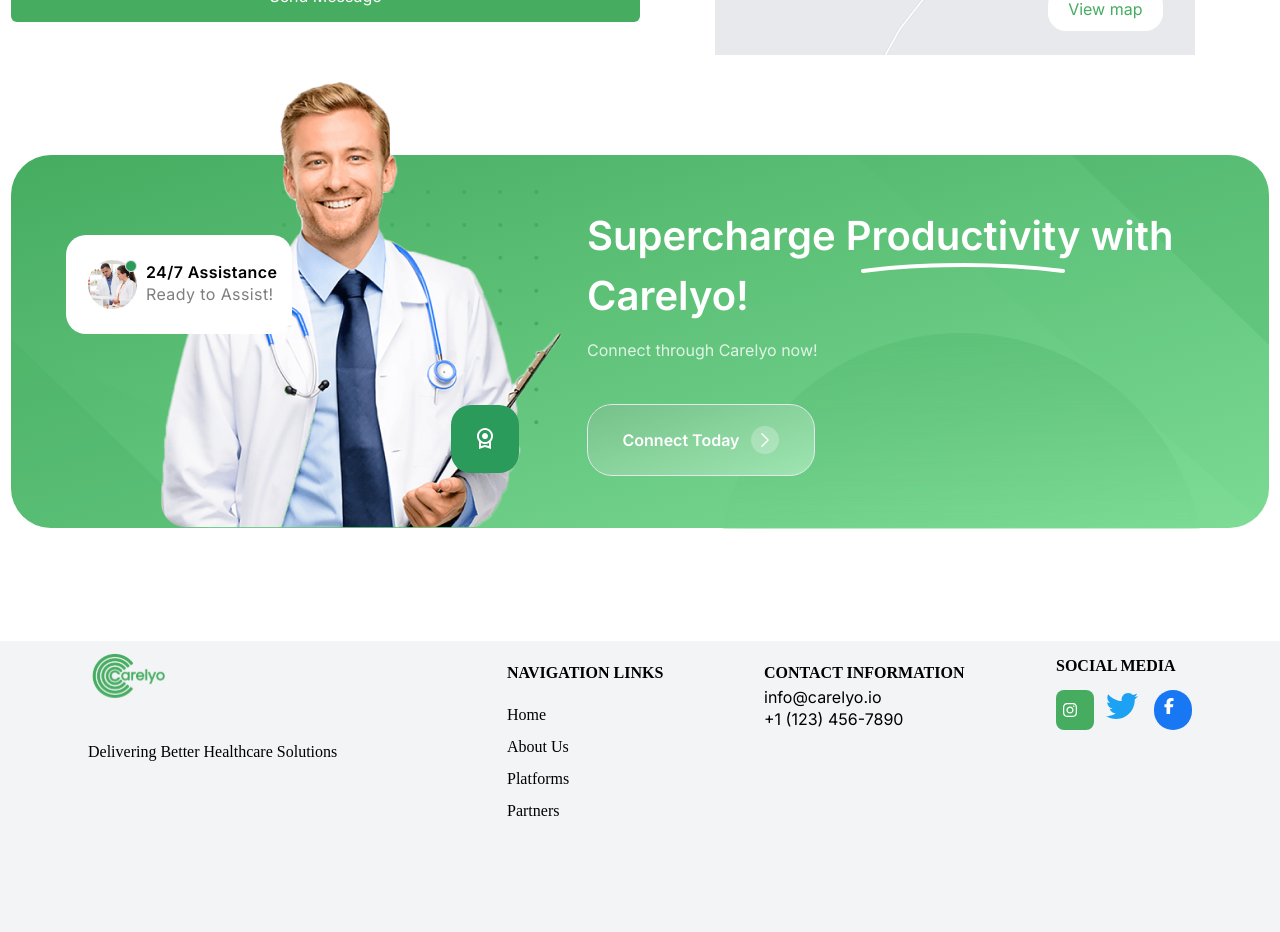
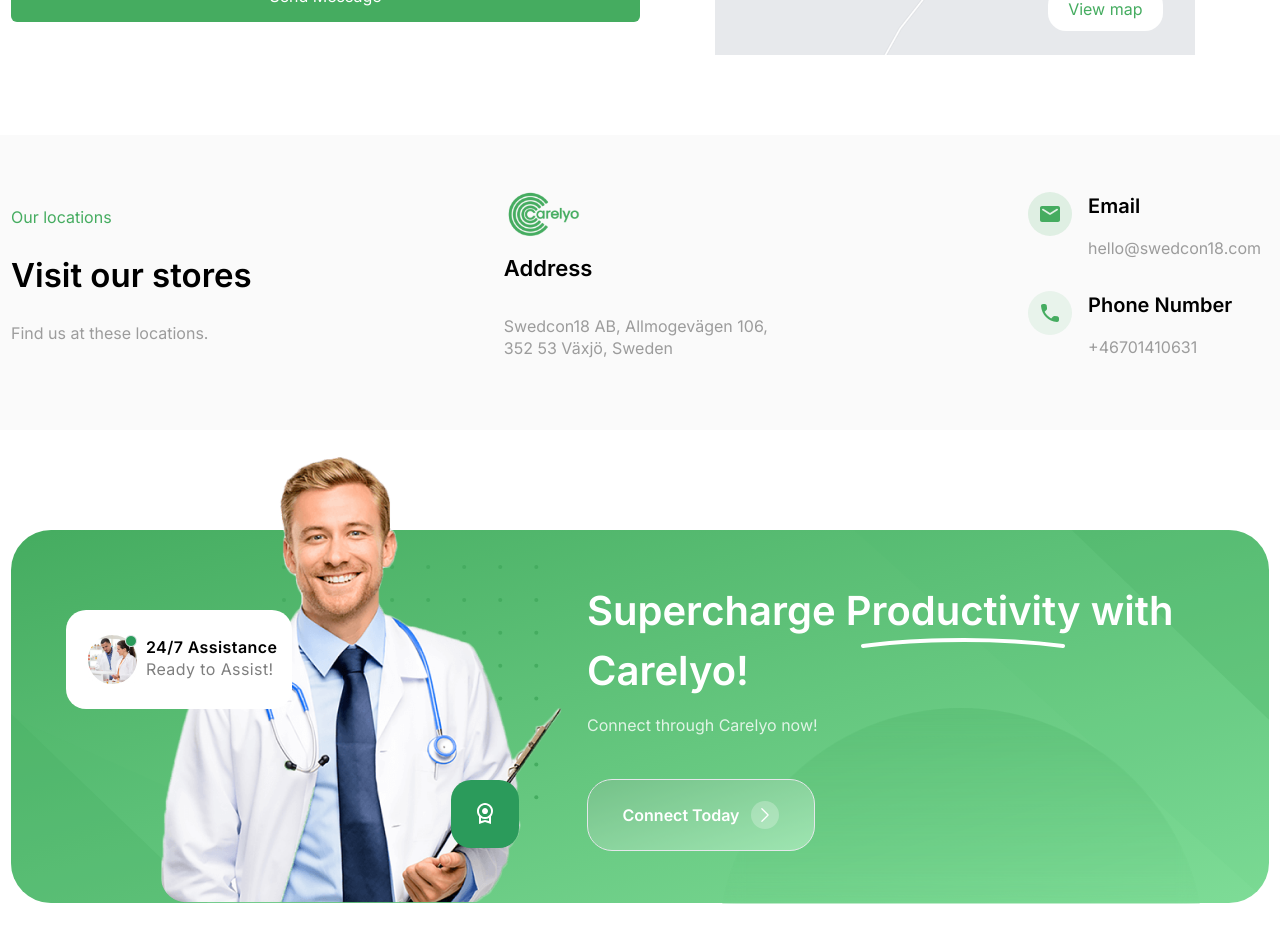
Before and after one commit to meeruu8282/next-mongodb-clerk, a Next.js app: page /providers/help in a window 1280 px wide. Shown: the part 2040-2972 px from the top of the page. Built offline with nearby package versions, Linux system fonts and the light colour scheme.

Commit message:
Completed location component

```diff
--- /dev/null
+++ b/src/app/(pages)/providers/Components/locationComponent.tsx
@@ -0,0 +1,60 @@
+import Image from "next/image"
+export default function LocationComponent() {
+    return (
+        <div className="w-full h-[295px] bg-[#FAFAFA] flex justify-center mt-20">
+            <div className="w-[1258px] flex justify-between">
+                <div className="flex flex-col justify-center">
+                    <a className="text-[#45AC60] pb-4" href="">Our locations</a>
+                    <h1 className="py-4 text-[Poppins] text-[33px] leading-[29px] font-semibold">Visit our stores</h1>
+                    <p className="py-4 text-[Poppins] text-[16px] leading-[22px] text-[#9C9C9C]">Find us at these locations.</p>
+                </div>
+                <div className="flex flex-col justify-center">
+                    <Image
+                        src="/Mask group.png"
+                        alt="Mask Image"
+                        width={78}
+                        height={68}
+                    />
+                    <h3 className="py-4 text-[Poppins] text-[22px] leading-[29px] font-semibold">Address</h3>
+                    <p className="py-4 text-[Poppins] text-[16px] leading-[22px] text-[#9C9C9C]">Swedcon18 AB, Allmogevägen 106,<br></br> 352 53 Växjö, Sweden</p>
+                </div>
+                <div className="flex flex-col p-2 justify-center">
+                    <div className="flex pb-4">
+                        <svg width="44" height="44" viewBox="0 0 44 44" fill="none" xmlns="http://www.w3.org/2000/svg">
+                            <rect width="44" height="44" rx="22" fill="#45AC60" fill-opacity="0.15" />
+                            <g clip-path="url(#clip0_341_1234)">
+                                <path d="M30 14H14C12.9 14 12.01 14.9 12.01 16L12 28C12 29.1 12.9 30 14 30H30C31.1 30 32 29.1 32 28V16C32 14.9 31.1 14 30 14ZM29.6 18.25L22.53 22.67C22.21 22.87 21.79 22.87 21.47 22.67L14.4 18.25C14.15 18.09 14 17.82 14 17.53C14 16.86 14.73 16.46 15.3 16.81L22 21L28.7 16.81C29.27 16.46 30 16.86 30 17.53C30 17.82 29.85 18.09 29.6 18.25Z" fill="#45AC60" />
+                            </g>
+                            <defs>
+                                <clipPath id="clip0_341_1234">
+                                    <rect width="24" height="24" fill="white" transform="translate(10 10)" />
+                                </clipPath>
+                            </defs>
+                        </svg>
+                        <div className="flex flex-col pl-4">
+                            <h3 className="text-[Poppins] text-[20px] leading-[29px] font-semibold">Email</h3>
+                            <a href="mailto:hello@swedcon18.com" className="text-[Poppins] text-[16px] leading-[22px] text-[#9C9C9C] pt-4">hello@swedcon18.com</a>
+                        </div>
+                    </div>
+                    <div className="flex pt-4 py-4">
+                        <svg width="44" height="44" viewBox="0 0 44 44" fill="none" xmlns="http://www.w3.org/2000/svg">
+                            <rect width="44" height="44" rx="22" fill="#45AC60" fill-opacity="0.1" />
+                            <g clip-path="url(#clip0_341_1236)">
+                                <path d="M29.23 25.2598L26.69 24.9698C26.08 24.8998 25.48 25.1098 25.05 25.5398L23.21 27.3798C20.38 25.9398 18.06 23.6298 16.62 20.7898L18.47 18.9398C18.9 18.5098 19.11 17.9098 19.04 17.2998L18.75 14.7798C18.63 13.7698 17.78 13.0098 16.76 13.0098H15.03C13.9 13.0098 12.96 13.9498 13.03 15.0798C13.56 23.6198 20.39 30.4398 28.92 30.9698C30.05 31.0398 30.99 30.0998 30.99 28.9698V27.2398C31 26.2298 30.24 25.3798 29.23 25.2598Z" fill="#45AC60" />
+                            </g>
+                            <defs>
+                                <clipPath id="clip0_341_1236">
+                                    <rect width="24" height="24" fill="white" transform="translate(10 10)" />
+                                </clipPath>
+                            </defs>
+                        </svg>
+                        <div className="flex flex-col pl-4">
+                            <h3 className="text-[Poppins] text-[20px] leading-[29px] font-semibold">Phone Number</h3>
+                            <a href="tel:+46701410631" className="text-[Poppins] text-[16px] leading-[22px] text-[#9C9C9C] pt-4">+46701410631</a>
+                        </div>
+                    </div>
+                </div>
+            </div>
+        </div>
+    )
+}
--- a/src/app/(pages)/providers/help/page.tsx
+++ b/src/app/(pages)/providers/help/page.tsx
@@ -1,6 +1,7 @@
 import BlurBackGroundDesign from "../Components/blurBackGroundDesign";
 import ContactComponent from "../Components/contactComponent";
 import HelpCenter from "../Components/helpCenter";
+import LocationComponent from "../Components/locationComponent";
 import SearchBar from "../Components/searchBar";
 import SuperCharge from "../Components/superCharge";
 
@@ -11,6 +12,7 @@ export default function Help() {
       <SearchBar/>
       <HelpCenter/>
       <ContactComponent/>
+      <LocationComponent/>
      <SuperCharge/>
     </div>
   );
```
Also changed, not shown: public/emailGreen.svg (added), public/phoneGreen.svg (added).
